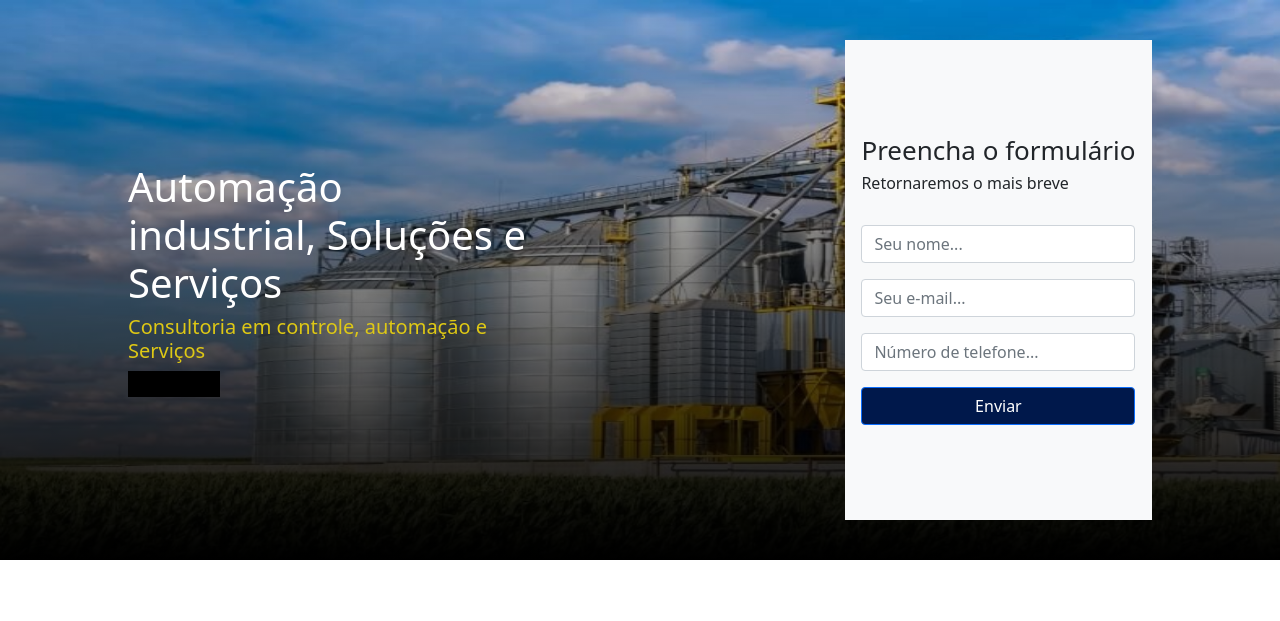
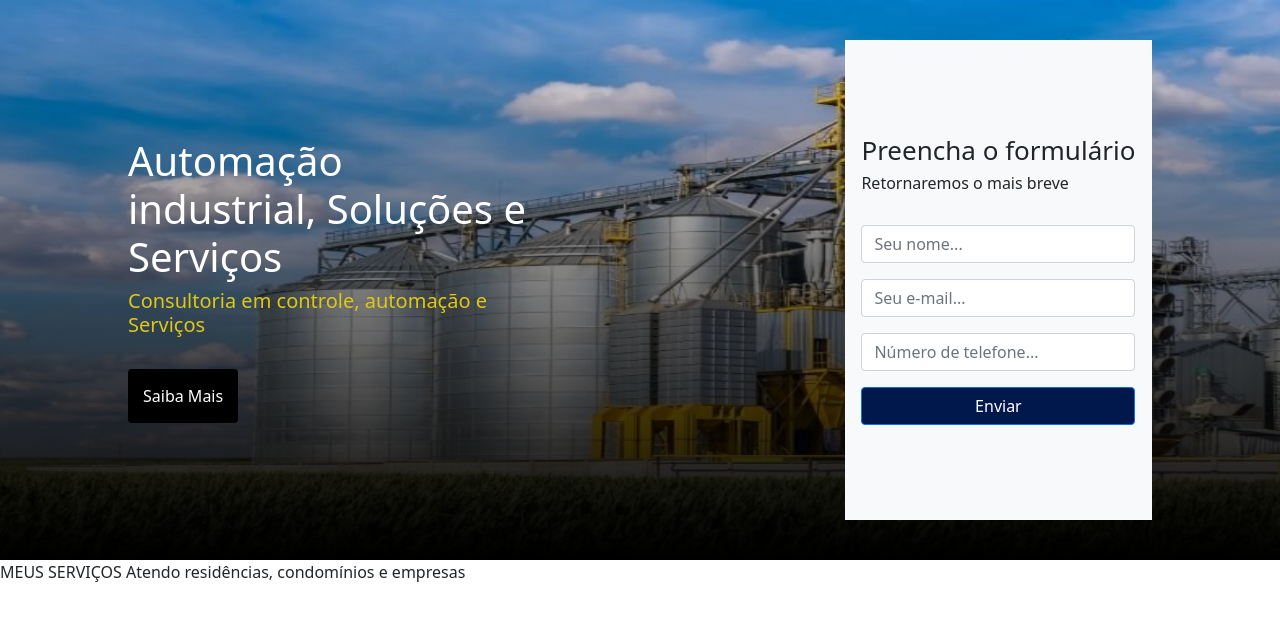
Before and after one commit to ToniRoberto/PortalJhonnTec, a PHP site: page / in a window 1280 px wide. Shown: the part 126-747 px from the top of the page. Run offline with PHP 8.4, Linux system fonts and the light colour scheme.

Commit message:
Sessão Meus serviços

```diff
--- a/css/style.css
+++ b/css/style.css
@@ -60,7 +60,13 @@ section img{
 .buttonSaibaMais{
     background-color: #000000;
     border: none;
-    border-radius: 4wpx;
+    border-radius: 4px;
+    color: #fff;
+    padding: 15px;
+}
+.buttonSaibaMais:hover{
+    transition: 0.5s;
+    background-color: #00184B;
 }
 .formCabecalho{
     background-color: #F8F9FA;
--- a/index.html
+++ b/index.html
@@ -50,7 +50,7 @@
     <div class="containerCabecalho">
         <div class="tituloCabecalho">
             <h1>Automação industrial, Soluções e Serviços</h1>
-            <h2>Consultoria em controle, automação e Serviços</h2>
+            <h2>Consultoria em controle, automação e Serviços</h2></br>
             <button class="saibaMais buttonSaibaMais">Saiba Mais</button>
         </div>
         <div class="formCabecalho">
@@ -73,5 +73,9 @@
     </div>
     <div class="fundoGradiente"></div>
 </section>
+<article>
+    <span>MEUS SERVIÇOS</span>
+    <Span>Atendo residências, condomínios e empresas</Span>
+</article>
 </body>
 </html>
```
